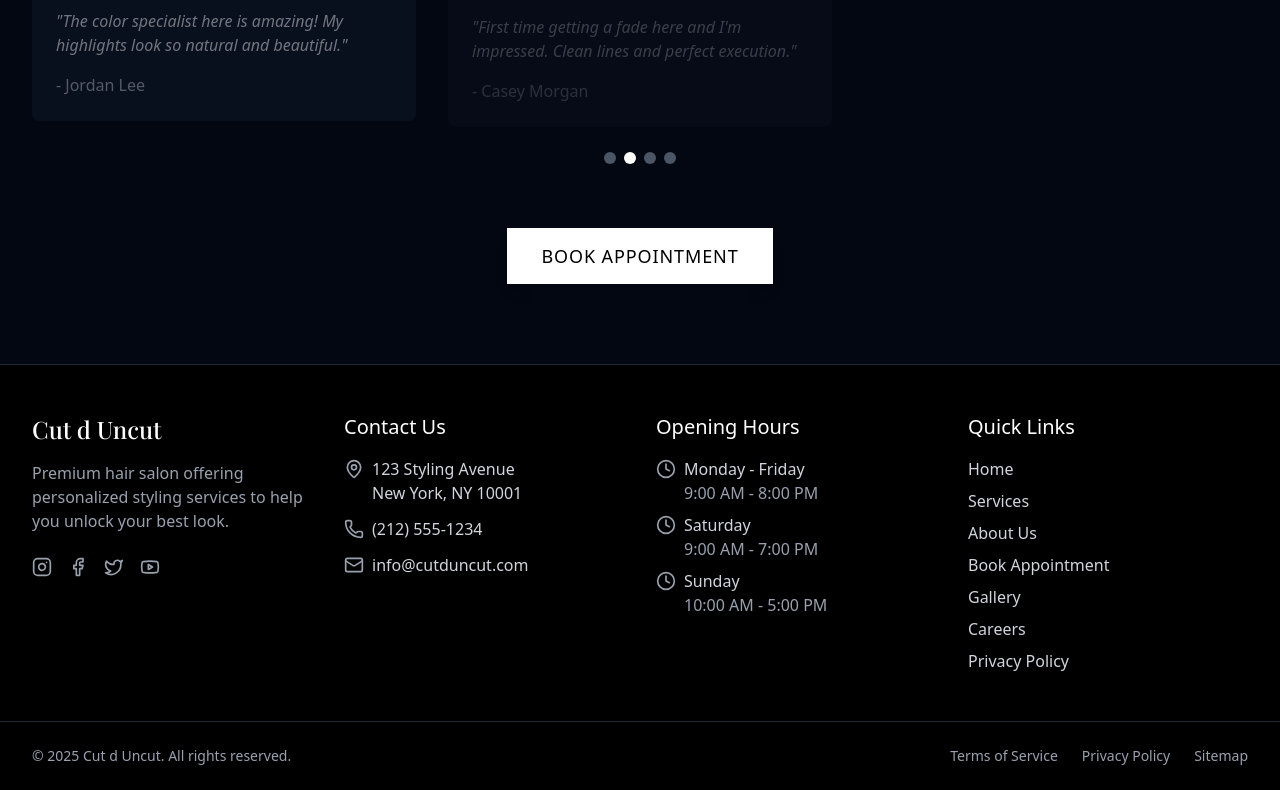
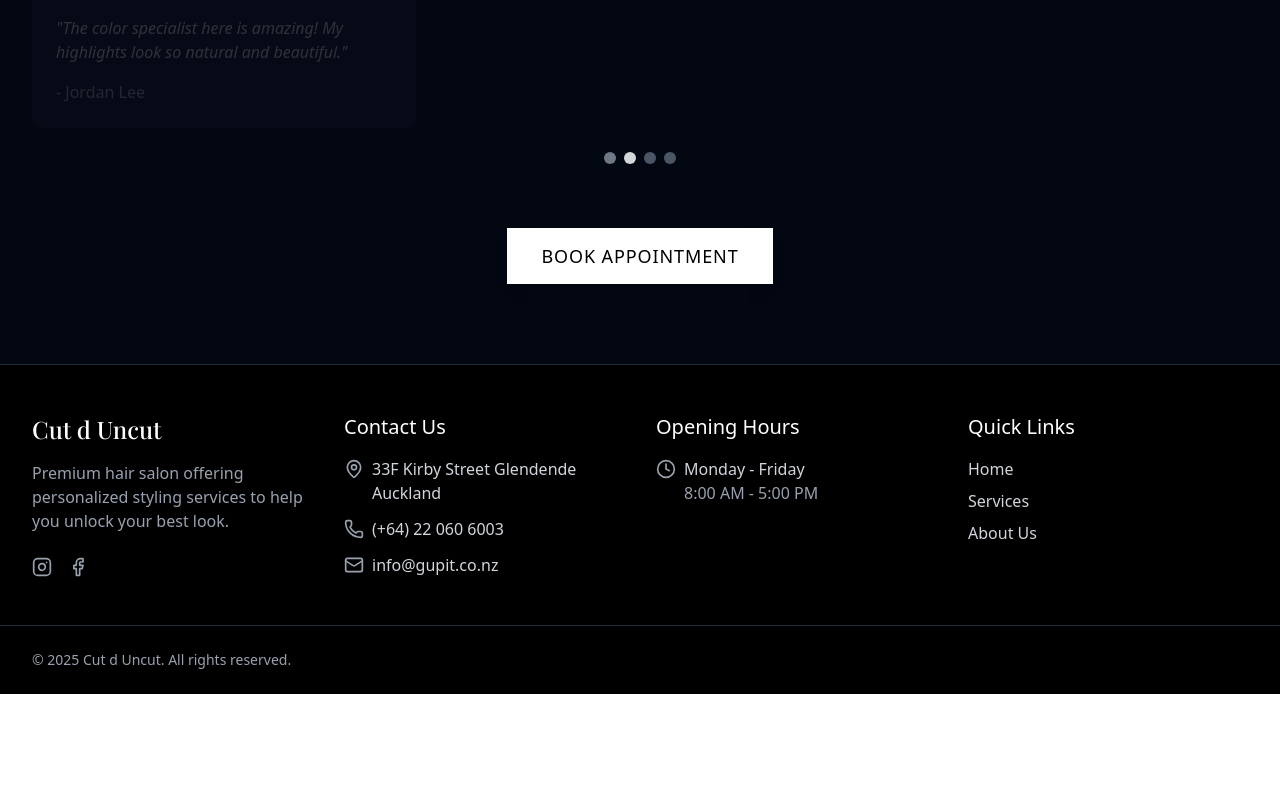
Before and after one commit to janthony25/Client-CutdUncut, a React (Vite) app: page /about in a window 1280 px wide. Shown: the part 2624-3414 px from the top of the page. After the commit the page ends 3318 px from the top, so only its background shows below. Built offline with nearby package versions, Linux system fonts and the light colour scheme; a web font is replaced by a local one.

Commit message:
fix footer

```diff
--- a/src/pages/Footer.jsx
+++ b/src/pages/Footer.jsx
@@ -29,21 +29,13 @@ export default function Footer() {
               Premium hair salon offering personalized styling services to help you unlock your best look.
             </p>
             <div className="flex space-x-4">
-              <a href="https://instagram.com" target="_blank" rel="noopener noreferrer"
+              <a href="https://www.instagram.com/cutduncut/" target="_blank" rel="noopener noreferrer"
                 className="text-gray-400 hover:text-white transition-colors">
                 <Instagram size={20} />
               </a>
-              <a href="https://facebook.com" target="_blank" rel="noopener noreferrer"
+              <a href="https://www.facebook.com/CUTDUNCUTHAIRPAGE/" target="_blank" rel="noopener noreferrer"
                 className="text-gray-400 hover:text-white transition-colors">
                 <Facebook size={20} />
-              </a>
-              <a href="https://twitter.com" target="_blank" rel="noopener noreferrer"
-                className="text-gray-400 hover:text-white transition-colors">
-                <Twitter size={20} />
-              </a>
-              <a href="https://youtube.com" target="_blank" rel="noopener noreferrer"
-                className="text-gray-400 hover:text-white transition-colors">
-                <Youtube size={20} />
               </a>
             </div>
           </div>
@@ -55,20 +47,20 @@ export default function Footer() {
               <li className="flex items-start">
                 <MapPin className="h-5 w-5 text-gray-400 mr-2 mt-0.5 flex-shrink-0" />
                 <span className="text-gray-300">
-                  123 Styling Avenue<br />
-                  New York, NY 10001
+                  33F Kirby Street Glendende<br />
+                  Auckland
                 </span>
               </li>
               <li className="flex items-center">
                 <Phone className="h-5 w-5 text-gray-400 mr-2 flex-shrink-0" />
                 <a href="tel:+12125551234" className="text-gray-300 hover:text-white transition-colors">
-                  (212) 555-1234
+                  (+64) 22 060 6003
                 </a>
               </li>
               <li className="flex items-center">
                 <Mail className="h-5 w-5 text-gray-400 mr-2 flex-shrink-0" />
                 <a href="mailto:info@cutduncut.com" className="text-gray-300 hover:text-white transition-colors">
-                  info@cutduncut.com
+                  info@gupit.co.nz
                 </a>
               </li>
             </ul>
@@ -82,21 +74,7 @@ export default function Footer() {
                 <Clock className="h-5 w-5 text-gray-400 mr-2 mt-0.5 flex-shrink-0" />
                 <div>
                   <p className="text-gray-300">Monday - Friday</p>
-                  <p className="text-gray-400">9:00 AM - 8:00 PM</p>
-                </div>
-              </li>
-              <li className="flex items-start mt-2">
-                <Clock className="h-5 w-5 text-gray-400 mr-2 mt-0.5 flex-shrink-0" />
-                <div>
-                  <p className="text-gray-300">Saturday</p>
-                  <p className="text-gray-400">9:00 AM - 7:00 PM</p>
-                </div>
-              </li>
-              <li className="flex items-start mt-2">
-                <Clock className="h-5 w-5 text-gray-400 mr-2 mt-0.5 flex-shrink-0" />
-                <div>
-                  <p className="text-gray-300">Sunday</p>
-                  <p className="text-gray-400">10:00 AM - 5:00 PM</p>
+                  <p className="text-gray-400">8:00 AM - 5:00 PM</p>
                 </div>
               </li>
             </ul>
@@ -121,26 +99,7 @@ export default function Footer() {
                   About Us
                 </Link>
               </li>
-              <li>
-                <a href="#" className="text-gray-300 hover:text-white transition-colors">
-                  Book Appointment
-                </a>
-              </li>
-              <li>
-                <a href="#" className="text-gray-300 hover:text-white transition-colors">
-                  Gallery
-                </a>
-              </li>
-              <li>
-                <a href="#" className="text-gray-300 hover:text-white transition-colors">
-                  Careers
-                </a>
-              </li>
-              <li>
-                <a href="#" className="text-gray-300 hover:text-white transition-colors">
-                  Privacy Policy
-                </a>
-              </li>
+
             </ul>
           </div>
         </div>
@@ -152,7 +111,7 @@ export default function Footer() {
           <p className="text-gray-400 text-sm text-center md:text-left">
             &copy; {currentYear} Cut d Uncut. All rights reserved.
           </p>
-          <div className="mt-4 md:mt-0">
+          {/* <div className="mt-4 md:mt-0">
             <ul className="flex space-x-6 text-sm">
               <li>
                 <a href="#" className="text-gray-400 hover:text-white transition-colors">
@@ -170,7 +129,7 @@ export default function Footer() {
                 </a>
               </li>
             </ul>
-          </div>
+          </div> */}
         </div>
       </div>
     </footer>
```
